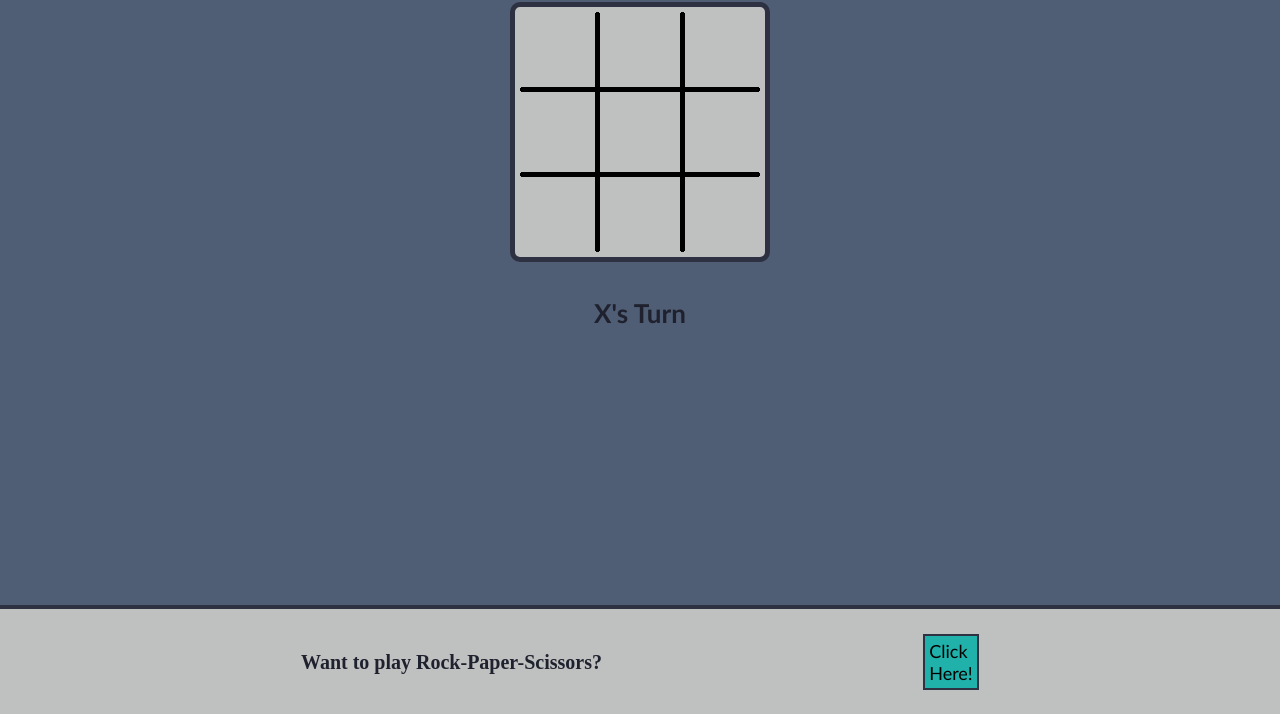
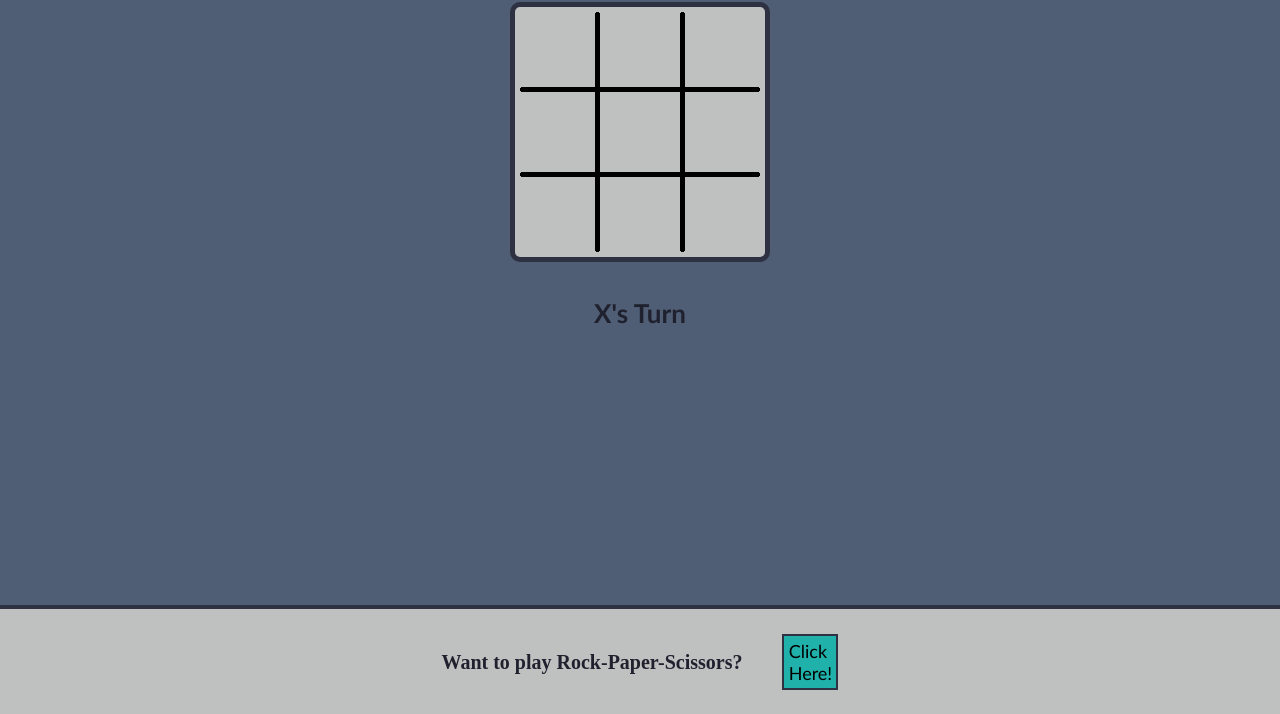
Before and after one commit to balbal1/Semicolon-Tasks, a plain HTML site: page Task 7/Games/XO.html in a window 1280 px wide. Shown: the part 86-800 px from the top of the page. Drawn offline with Linux system fonts and the light colour scheme.

Commit message:
small fix

```diff
--- a/Task 7/Games/XO.html
+++ b/Task 7/Games/XO.html
@@ -32,8 +32,10 @@
             <div class="reset" onclick="resetXO()">reset</div>
         </div>
         <div class="link">
-            <p>Want to play Rock-Paper-Scissors?</p>
-            <a class="btn" href="RBS.html">Click Here!</a>
+            <div class="box">
+                <p>Want to play Rock-Paper-Scissors?</p>
+                <a class="btn" href="RBS.html">Click Here!</a>
+            </div>
         </div>
     </div>
     <script src="script.js"></script>
--- a/Task 7/Games/script.js
+++ b/Task 7/Games/script.js
@@ -69,7 +69,7 @@ let motion = function(me, cpu, msg, W) {
 }
 
 let resetRBS = function() {
-    container.style.flexDirection = "column";
+    container.style.flexDirection = "";
     container.children[0].remove();
     nam.innerHTML = "<p class='nam'>Choose a Pose</p>";
     after.style.display = "none";
--- a/Task 7/Games/styles.css
+++ b/Task 7/Games/styles.css
@@ -77,6 +77,12 @@ body {
     padding: 5px;
     border: 4px solid #2d3142;
     background: #bfc0c0;
+}
+.box {
+    display: flex;
+    justify-content: space-evenly;
+    align-items: center;
+    max-width: 500px;
 }
 .link p {
     margin: 20px 0;
```
Also changed, not shown: Task 7/Games/RBS.html (+4 -2 lines).
